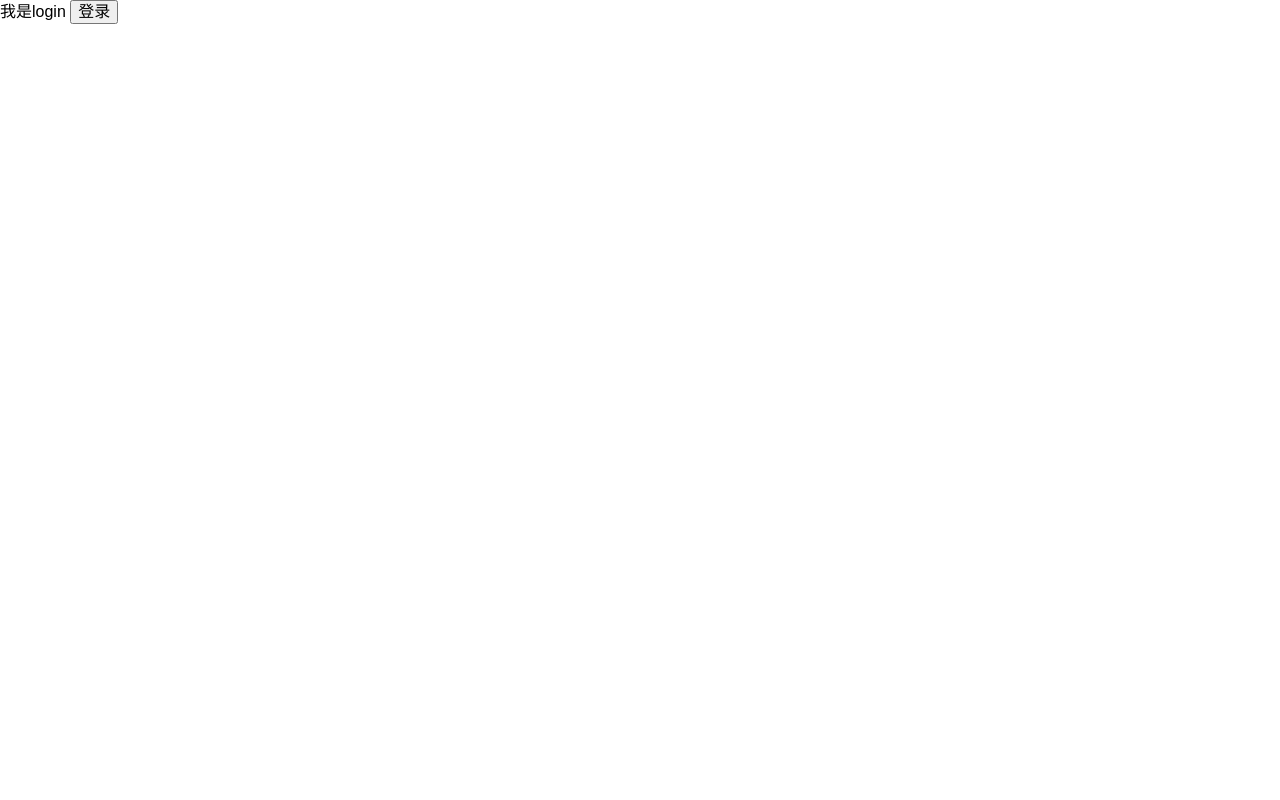
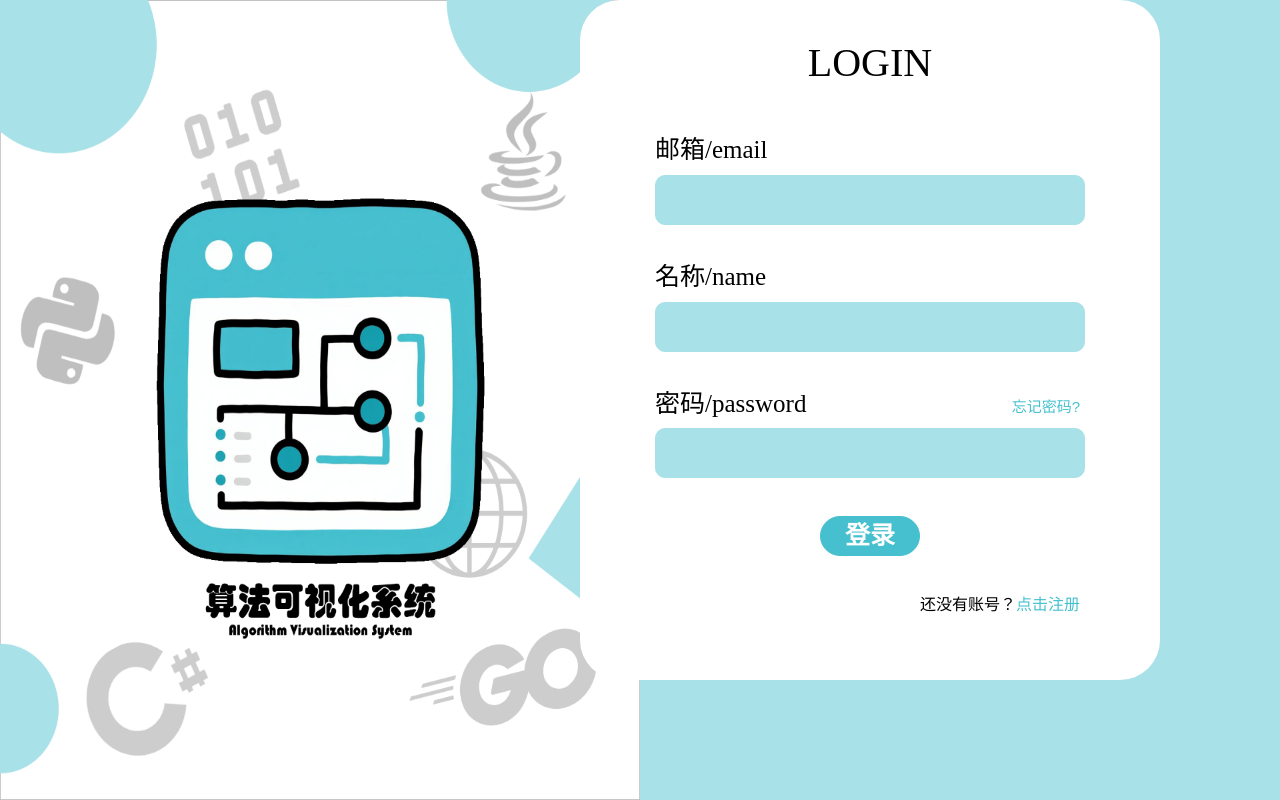
Before and after one commit to wxycherry/Algorithm-visualization, a Vue app: page /login in a window 1280 px wide. Built offline with nearby package versions, Linux system fonts and the light colour scheme.

Commit message:
feat:登录注册界面

```diff
--- a/components.d.ts
+++ b/components.d.ts
@@ -20,6 +20,7 @@ declare module 'vue' {
     ALayoutSider: typeof import('ant-design-vue/es')['LayoutSider']
     AMenu: typeof import('ant-design-vue/es')['Menu']
     AMenuItem: typeof import('ant-design-vue/es')['MenuItem']
+    AProgress: typeof import('ant-design-vue/es')['Progress']
     ASpace: typeof import('ant-design-vue/es')['Space']
     ATooltip: typeof import('ant-design-vue/es')['Tooltip']
     RouterLink: typeof import('vue-router')['RouterLink']
--- a/src/views/Bubbles/BubblesPages.vue
+++ b/src/views/Bubbles/BubblesPages.vue
@@ -261,11 +261,11 @@ onUnmounted(() => {
     <div class="right">
       <div class="content">
         <h2>冒泡排序算法</h2>
-        <div class="section">
+        <!-- <div class="section">
           <p>
             冒泡排序是一种简单的排序算法。它重复地遍历要排序的序列，依次比较两个元素，如果他们的顺序错误就把他们交换过来。
           </p>
-        </div>
+        </div> -->
         <div class="section">
           <h3>算法原理</h3>
           <p>
@@ -367,6 +367,7 @@ function bubbleSort(arr) {
   background-color: #fff;
   box-shadow: 0 4px 8px rgba(0, 0, 0, 0.2);
   padding: 10px;
+  overflow-y: auto;
 }
 
 .content {
--- a/src/views/login/loginPage.vue
+++ b/src/views/login/loginPage.vue
@@ -1,17 +1,184 @@
 <script setup lang="ts">
+import { ref } from 'vue'
 import { useRouter } from 'vue-router'
 
 const router = useRouter()
+const preshow = ref(true)
+const percent = ref(0) // 进度条的百分比
+const islogin = ref(true) // 是否登录状态
+// 更新进度条的函数
+const updateProgress = () => {
+  if (percent.value < 100) {
+    percent.value += 5; // 每次增加5%
+  } else {
+    percent.value = 100;
+  }
+}
+
+// 两秒内从0到1的定时器
+const interval = setInterval(() => {
+  updateProgress();
+}, 20); // 每20毫秒更新一次
+
+setTimeout(() => {
+  clearInterval(interval);
+  preshow.value = false;
+}, 2000);
+
 const handleLogin = () => {
   router.push('/layout')
 }
 </script>
 
 <template>
-  <div>
-    我是login
-    <button @click="handleLogin">登录</button>
+  <div v-if="preshow" class="bg">
+    <div class="line">
+      <a-progress :stroke-color="{
+        from: '#108ee9',
+        to: '#87d068',
+      }" :percent="percent" status="active" />
+    </div>
+
+    <img src="../../assets/pre-login.png" alt="" class="pre-login">
   </div>
+
+  <div v-else class="login-page">
+    <img src="../../assets/login-bg.png" alt="" class="pre-login">
+    <!-- 登录 -->
+    <div class="login" v-if="islogin">
+      <p class="title">LOGIN</p>
+      <div class="login-box">
+        <p class="small-title">邮箱/email</p>
+        <input type="text" class="login-input">
+        <p class="small-title">名称/name</p>
+        <input type="text" class="login-input">
+        <p class="small-title">密码/password </p><span class="forget-password">忘记密码?</span>
+        <input type="text" class="login-input">
+      </div>
+      <button @click="handleLogin" class="login-btn">登录</button>
+      <p class="ques">还没有账号？<span class="zhuce" @click="islogin = false">点击注册</span></p>
+    </div>
+    <!-- 注册 -->
+    <div class="login" v-else>
+      <p class="title">SIGNUP</p>
+      <div class="login-box">
+        <p class="small-title">邮箱/email</p>
+        <input type="text" class="login-input">
+        <p class="small-title">名称/name</p>
+        <input type="text" class="login-input">
+        <p class="small-title">密码/password </p><span class="forget-password">忘记密码?</span>
+        <input type="text" class="login-input">
+      </div>
+      <button @click="handleLogin" class="login-btn">注册</button>
+      <p class="ques zhuce" @click="islogin = true">返回登录</p>
+    </div>
+
+  </div>
+
 </template>
 
-<style scoped></style>
+<style scoped>
+.pre-login {
+  width: 100vw;
+  height: 100vh;
+  background-size: cover;
+}
+
+.bg {
+  width: 100vw;
+  height: 100vh;
+  position: relative;
+  overflow: hidden;
+  display: flex;
+  justify-content: center;
+}
+
+.line {
+  position: absolute;
+  bottom: 20px;
+  width: 50vw;
+}
+
+.login-page {
+  width: 100vw;
+  height: 100vh;
+  background-size: cover;
+  position: relative;
+}
+
+.login {
+  width: 580px;
+  height: 680px;
+  border-radius: 40px;
+  background-color: #fff;
+  position: absolute;
+  bottom: 120px;
+  right: 120px;
+  display: flex;
+  flex-direction: column;
+  align-items: center;
+  padding: 40px;
+  /* justify-content: center; */
+}
+
+.title {
+  font-size: 40px;
+  color: black;
+  font-family: KaiTi;
+}
+
+.login-box {
+  width: 90%;
+  height: 65%;
+  padding: 10px;
+}
+
+.small-title {
+  font-size: 25px;
+  font-family: KaiTi;
+  display: flex;
+  margin-bottom: 10px;
+
+}
+
+.login-btn {
+  width: 100px;
+  height: 40px;
+  border-radius: 20px;
+  border: 1px solid #46c0cf;
+  color: white;
+  background-color: #46c0cf;
+  font-size: 25px;
+  font-weight: bold;
+  font-family: KaiTi;
+  cursor: pointer;
+}
+
+.login-input {
+  width: 100%;
+  background-color: #a8e1e8;
+  height: 50px;
+  border: 1px solid #a8e1e8;
+  border-radius: 10px;
+  margin-bottom: 38px;
+}
+
+.forget-password {
+  position: absolute;
+  bottom: 265px;
+  right: 80px;
+  font-size: 15px;
+  color: #46c0cf;
+}
+
+.zhuce {
+  color: #46c0cf;
+  cursor: pointer;
+}
+
+.ques {
+  position: absolute;
+  bottom: 50px;
+  right: 80px
+}
+</style>
```
Also changed, not shown: src/assets/login-bg.png (added), src/assets/pre-login.png (added).
